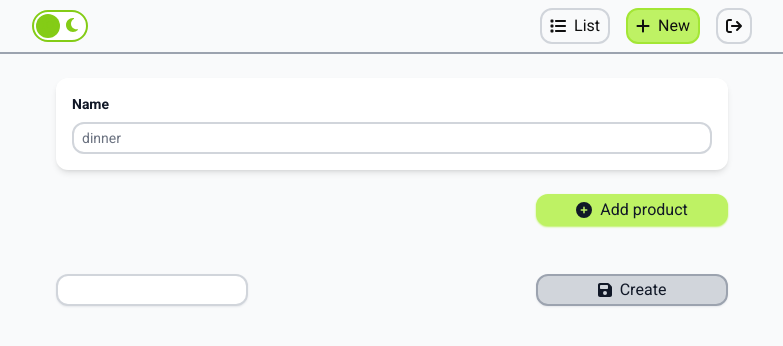
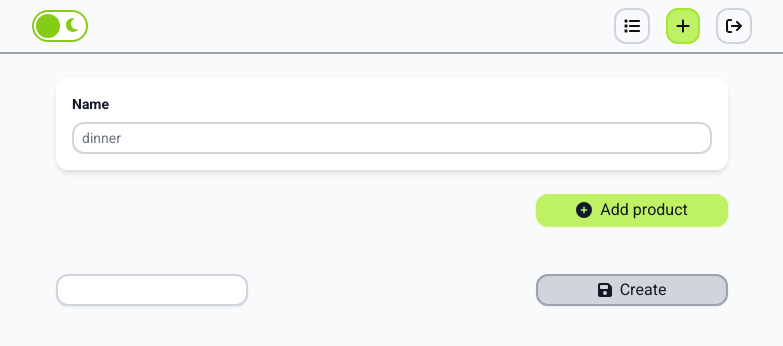
Before and after one commit to logrodnicki/shopping-lists-vue, a Vue app: page /create in a window 1280 px wide. Shown: the top 346 px of the page, without its empty margins (248-1031 px from the left). Built offline with nearby package versions, Linux system fonts and the light colour scheme.

Commit message:
refactors

```diff
--- a/package.json
+++ b/package.json
@@ -25,6 +25,7 @@
     "pinia": "^2.0.16",
     "ts-standard": "^11.0.0",
     "uuid": "^8.3.2",
+    "vite-plugin-compression": "^0.5.1",
     "vue": "^3.2.37",
     "vue-router": "^4.0.13",
     "vuex": "^4.0.2"
@@ -43,6 +44,7 @@
     "eslint-config-prettier": "^8.5.0",
     "eslint-plugin-vue": "^8.7.1",
     "husky": "^8.0.1",
+    "netlify-cli": "^13.1.1",
     "postcss": "^8.4.13",
     "prettier": "^2.6.2",
     "sass": "^1.58.0",
--- a/src/components/Animations/AnimatedText/AnimatedText.vue
+++ b/src/components/Animations/AnimatedText/AnimatedText.vue
@@ -106,7 +106,7 @@ const splitedText = computed(() => {
 .icon {
   animation: showIcon 400ms linear forwards;
 
-  ~ {
+  + div {
     @apply ml-2;
   }
 }
--- a/src/components/Header/Header.vue
+++ b/src/components/Header/Header.vue
@@ -5,10 +5,10 @@
       <div>
         <ul :class="[$style.menu]">
           <li>
-            <Link :icon-type="LinkIcons.LIST" label="List" to="/" />
+            <Link :icon-type="LinkIcons.LIST" to="/" />
           </li>
           <li>
-            <Link :icon-type="LinkIcons.CREATE" label="New" to="/create" />
+            <Link :icon-type="LinkIcons.CREATE" to="/create" />
           </li>
           <li>
             <Link :icon-type="LinkIcons.LOGOUT" to="/login" />
--- a/src/components/Link/Link.vue
+++ b/src/components/Link/Link.vue
@@ -10,7 +10,7 @@
         isDarkMode ? $style['icon-dark-mode'] : $style['icon-light-mode']
       ]"
     >
-      <font-awesome-icon :icon="iconsMap[iconType]" class="h-4" size="6x" />
+      <font-awesome-icon :icon="iconsMap[iconType]" size="md" />
     </div>
     <div
       v-if="!!label"
--- a/src/components/ThemeSwitcher/ThemeSwitcher.vue
+++ b/src/components/ThemeSwitcher/ThemeSwitcher.vue
@@ -4,6 +4,7 @@
       $style.button,
       isDarkMode ? $style['dark-mode'] : $style['light-mode']
     ]"
+    aria-label="Theme Switcher"
     @click="toggleDarkMode"
   >
     <span :class="[$style.icon, $style['left-icon']]">
--- a/src/router/index.ts
+++ b/src/router/index.ts
@@ -1,12 +1,13 @@
 import { createRouter, createWebHistory } from 'vue-router';
-import Login from '../views/Login/Login.vue';
-import Main from '../views/Main/Main.vue';
-import ShoppingList from '../views/ShoppingList/ShoppingList.vue';
-import Create from '../views/Create/Create.vue';
-import Update from '../views/Update/Update.vue';
+
+const Login = () => import('@/views/Login/Login.vue');
+const Home = () => import('@/views/Home/Home.vue');
+const ShoppingList = () => import('@/views/ShoppingList/ShoppingList.vue');
+const Create = () => import('@/views/Create/Create.vue');
+const Update = () => import('@/views/Update/Update.vue');
 
 export enum RoutesNames {
-  MAIN = 'Main',
+  HOME = 'Home',
   LOGIN = 'Login',
   SHOPPING_LIST = 'ShoppingList',
   CREATE = 'Create',
@@ -16,8 +17,8 @@ export enum RoutesNames {
 const routes = [
   {
     path: '/',
-    name: RoutesNames.MAIN,
-    component: Main,
+    name: RoutesNames.HOME,
+    component: Home,
     meta: { transition: 'slide-left' }
   },
   {
--- a/src/views/Login/Login.vue
+++ b/src/views/Login/Login.vue
@@ -103,7 +103,7 @@ const loginHandler = async () => {
 
     Cookies.set(JWT_TOKEN_KEY, response.data.jwt);
 
-    await router.push({ name: RoutesNames.MAIN });
+    await router.push({ name: RoutesNames.HOME });
   } catch (error) {
     if (error instanceof AxiosError) {
       errors.main = error?.response?.data?.error?.message;
--- a/src/views/ShoppingList/ShoppingList.vue
+++ b/src/views/ShoppingList/ShoppingList.vue
@@ -109,7 +109,7 @@ const fetchShoppingList = async (): Promise<void> => {
   isLoading.value = false;
 };
 
-const backHandler = () => router.push({ name: RoutesNames.MAIN });
+const backHandler = () => router.push({ name: RoutesNames.HOME });
 
 const navigateToUpdateHandler = (): void => {
   router.push({
--- a/vite.config.js
+++ b/vite.config.js
@@ -2,6 +2,7 @@ import { defineConfig } from 'vite';
 import vue from '@vitejs/plugin-vue';
 import eslintPlugin from 'vite-plugin-eslint';
 import path from 'path';
+import viteCompression from 'vite-plugin-compression';
 
 const projectRootDir = path.resolve(__dirname);
 
@@ -15,12 +16,12 @@ export default defineConfig({
   },
   server: {
     proxy: {
-      "^/api": {
-        target: "http://localhost:3000",
+      '^/api': {
+        target: 'http://localhost:3000',
         changeOrigin: true,
-        secure: false,
-      },
-    },
+        secure: false
+      }
+    }
   },
-  plugins: [vue(), eslintPlugin()],
+  plugins: [vue(), eslintPlugin(), viteCompression()]
 });
```
Also changed, not shown: .eslintrc.js, src/views/Home/Home.vue (renamed from src/views/Main/Main.vue), 2 other files (tests, documents, lock files or other folders).
